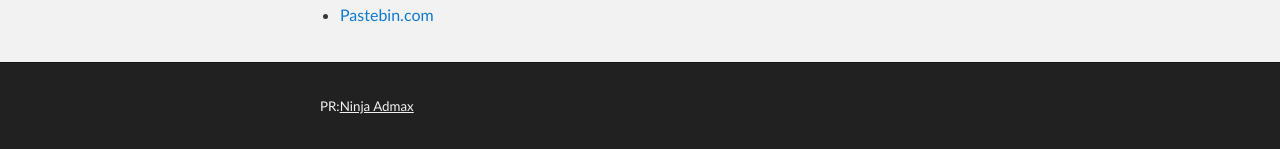
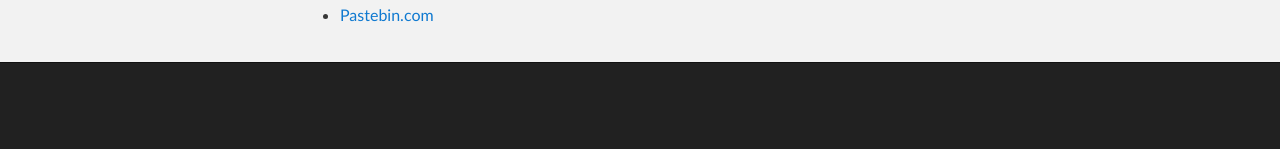
Before and after one commit to koyomiyahouya/koyomiyahouya.github.io, a Jekyll site: the page built from index.md, in a window 1280 px wide. Shown: the part 1031-1180 px from the top of the page. Built offline with Jekyll 4.4.1, drawn with Linux system fonts in a browser that asks for light colours; the repository's description, which GitHub fills in, is left out; after the commit the page ends 1134 px from its top, so only the background shows below that.

Commit message:
Update default.html

```diff
--- a/_layouts/default.html
+++ b/_layouts/default.html
@@ -49,13 +49,9 @@
         {% if site.github.is_project_page %}
         <p class="copyright">{{ site.title | default: site.github.repository_name }} maintained by <a href="{{ site.github.owner_url }}">{{ site.github.owner_name }}</a></p>
         {% endif %}
-        <p><span style="font-size:10pt">PR:<a href="https://adf.shinobi.jp/r/fa573d00b2a77a422d839c382bd28203">Ninja Admax</span></a>
       </footer>
     </div>
 
-<!-- admax -->
-<script src="https://adm.shinobi.jp/s/4f2450ae9835992052cfc1f07b61e2a3"></script>
-<!-- admax -->
 
     {% if site.google_analytics %}
       <script>
```
